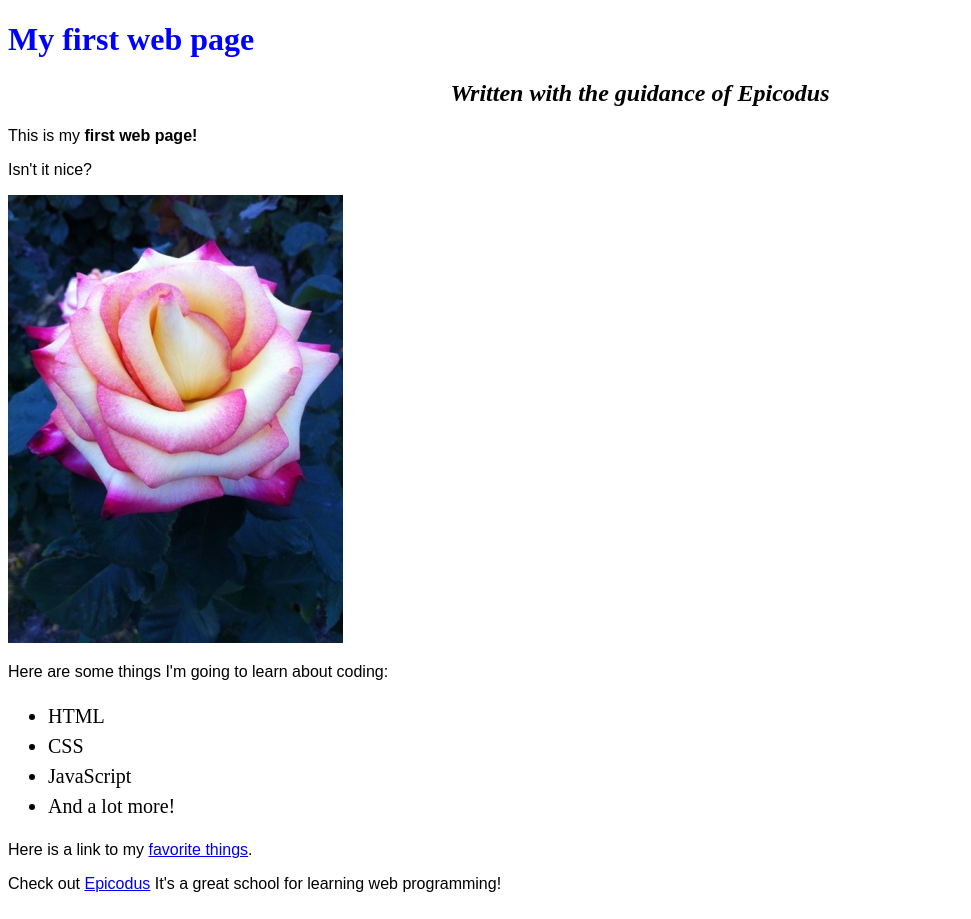
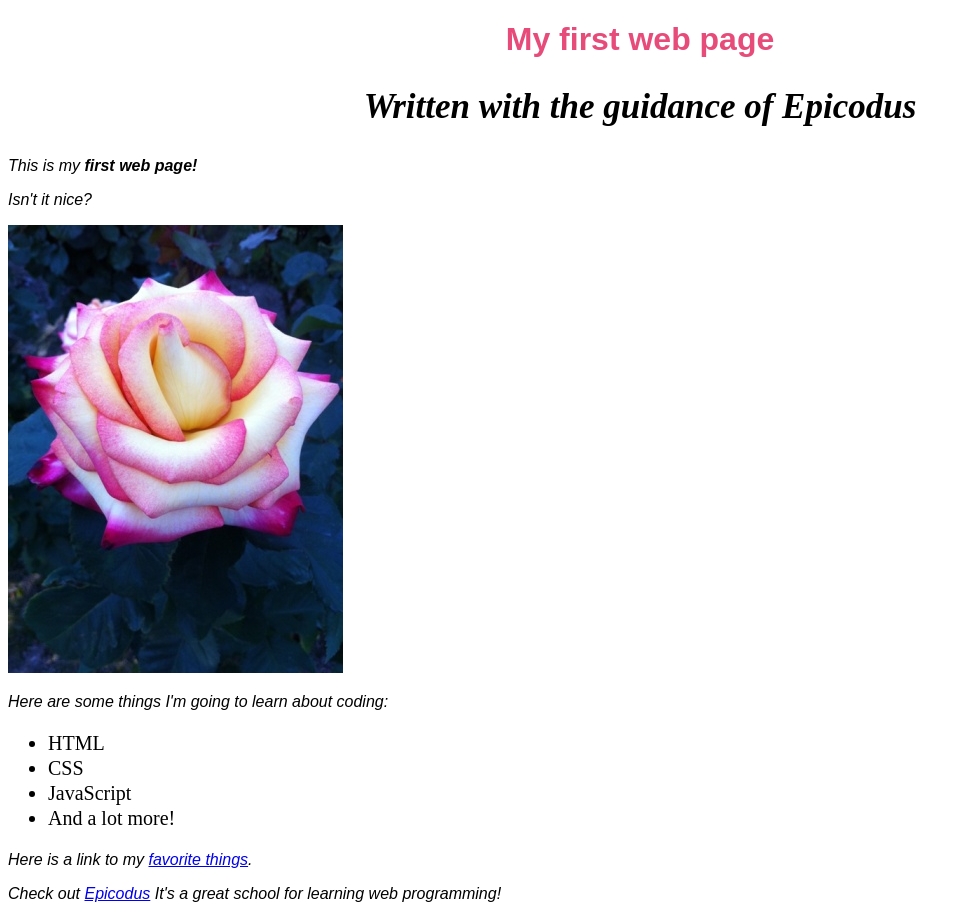
Before and after one commit to sshehabi/my-first-webpage, a plain HTML site: page my-first-webpage.html in a window 1280 px wide. Shown: the whole page, without its empty margins (0-971 px from the left). Drawn offline with Linux system fonts and the light colour scheme.

Commit message:
add more styling elements

```diff
--- a/css/styles.css
+++ b/css/styles.css
@@ -1,17 +1,26 @@
 h1 {
-  color: #0000ff;
+  color: #e4396ce8;
+  text-align: center;
+  font-family: Arial, Helvetica, sans-serif;
+  font-weight: 630;
 }
 
 h2 {
   font-style: italic;
   text-align: center;
+  color: #ac81ce
+  font-family: arial;
+  font-size: 35px;
+  line-height: 40px;
 }
 
 p {
   font-family: sans-serif;
+  text-align: left;
+  font-style: oblique 25deg;
 }
 
 ul {
   font-size: 20px;
-  line-height: 30px
+  line-height: 25px
 }
```
